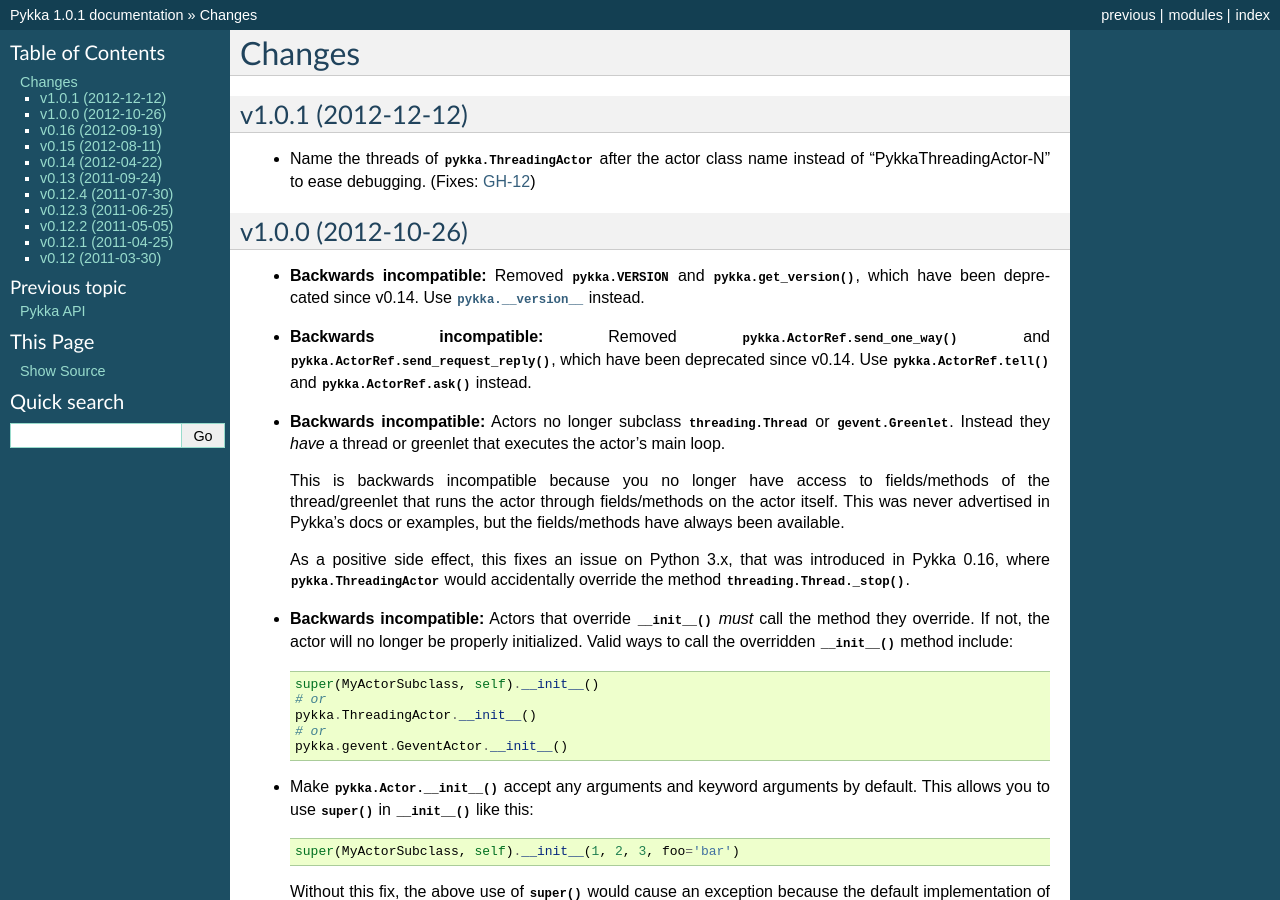
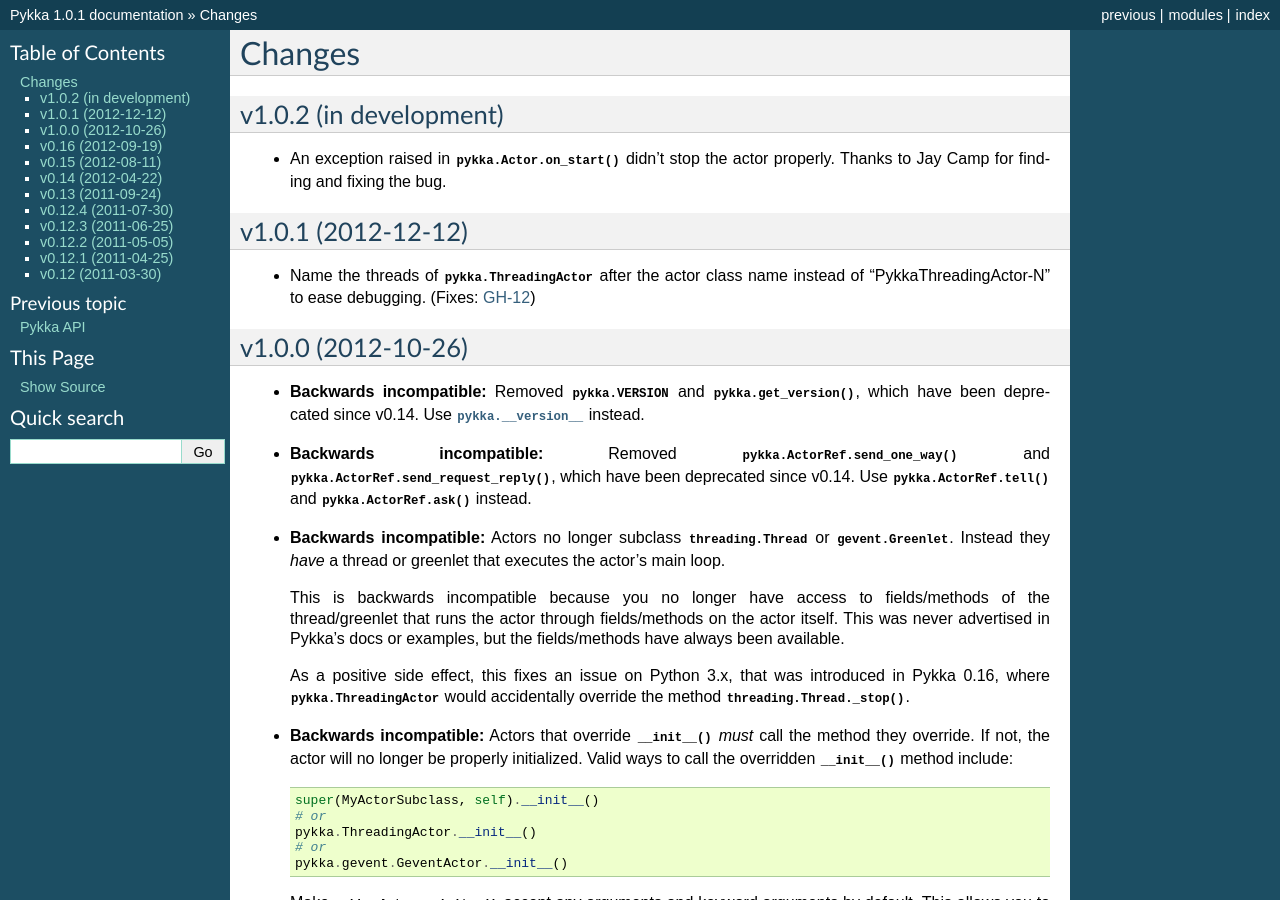
Before and after one commit to jodal/pykka, a Sphinx documentation site: the page built from docs/changes.rst, in a window 1280 px wide and 900 px high. Built offline with Sphinx 7.4.7, drawn with Linux system fonts in a browser that asks for light colours.

Commit message:
Update changelog with on_start exception fix

```diff
--- a/docs/changes.rst
+++ b/docs/changes.rst
@@ -1,6 +1,14 @@
 =======
 Changes
 =======
+
+
+v1.0.2 (in development)
+=======================
+
+- An exception raised in :meth:`pykka.Actor.on_start` didn't stop the actor
+  properly. Thanks to Jay Camp for finding and fixing the bug.
+
 
 v1.0.1 (2012-12-12)
 ===================
```
